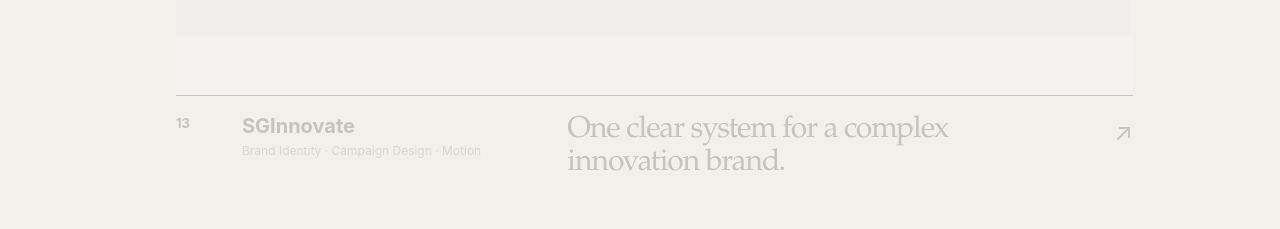
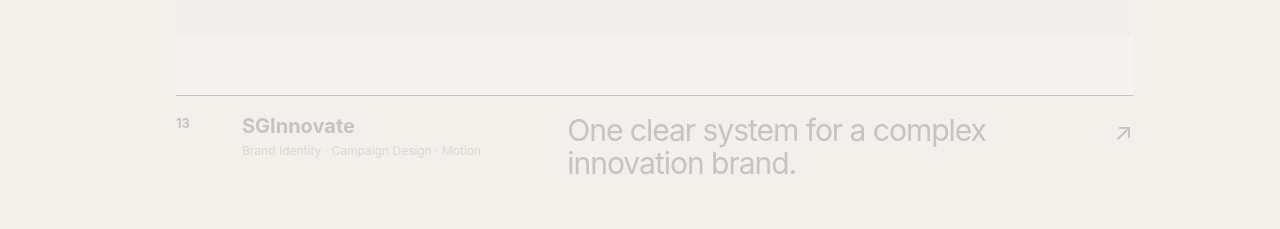
Before and after one commit to doesdesignwork/portfolio, a Next.js app: page / in a window 1280 px wide. Shown: the part 3011-3240 px from the top of the page. Built offline with nearby package versions, Linux system fonts and the light colour scheme; no server answers.

Commit message:
Enforce sitewide two-font system

```diff
--- a/app/final-responsive-guard.css
+++ b/app/final-responsive-guard.css
@@ -288,3 +288,71 @@
     display: none !important;
   }
 }
+
+/*
+ * FINAL TYPOGRAPHY GUARD
+ *
+ * The current system uses only two loaded families: the display face and the
+ * text/interface face. Legacy page modules still contain an older editorial
+ * serif stack, so this final layer explicitly assigns every visible role and
+ * prevents that retired stack from leaking back into cards or page templates.
+ */
+.site-page {
+  font-family: var(--brand-font-text) !important;
+  font-synthesis: none;
+}
+
+.site-page :where(
+  p,
+  li,
+  dd,
+  figcaption,
+  small,
+  label,
+  input,
+  textarea,
+  select,
+  button,
+  nav,
+  a
+),
+.site-page [class*="breadcrumb"],
+.site-page [data-section-link],
+.site-page [class*="projectNumber"],
+.site-page [class*="archiveNumber"],
+.site-page [class*="projectDiscipline"],
+.site-page [class*="archiveDiscipline"],
+.site-page [class*="heroIdentity"] {
+  font-family: var(--brand-font-text) !important;
+  font-style: normal !important;
+}
+
+.site-page :where(h1, h2, h3, h4, h5, h6),
+.site-page--home [class*="projectTitle"],
+.site-page--home [class*="projectCaption"] strong,
+.site-page--home [class*="archiveName"] strong,
+.site-page--home #about dt,
+.site-page--home [class*="capabilities"] strong,
+.site-page--home [class*="contactLinks"] > a > span,
+.site-page--project [class*="margin"] > span,
+.site-page--project .brand-project-nav strong,
+.site-page--service [class*="proofCard"] strong,
+.site-page--cv [class*="cvTitle"] {
+  font-family: var(--brand-font-display) !important;
+  font-style: normal !important;
+}
+
+/* Small uppercase headings are interface labels, even when authored as h2. */
+.site-page--service .brand-service-intro h2,
+.site-page--service .brand-service-block h2,
+.site-page--service .brand-service-approach h2,
+.site-page--cv .brand-cv-section > h2,
+.site-page--cv .brand-cv-sidebar h2 {
+  font-family: var(--brand-font-text) !important;
+  font-style: normal !important;
+}
+
+.site-page--home [data-hero-line] em {
+  font-family: inherit !important;
+  font-style: normal !important;
+}
```
